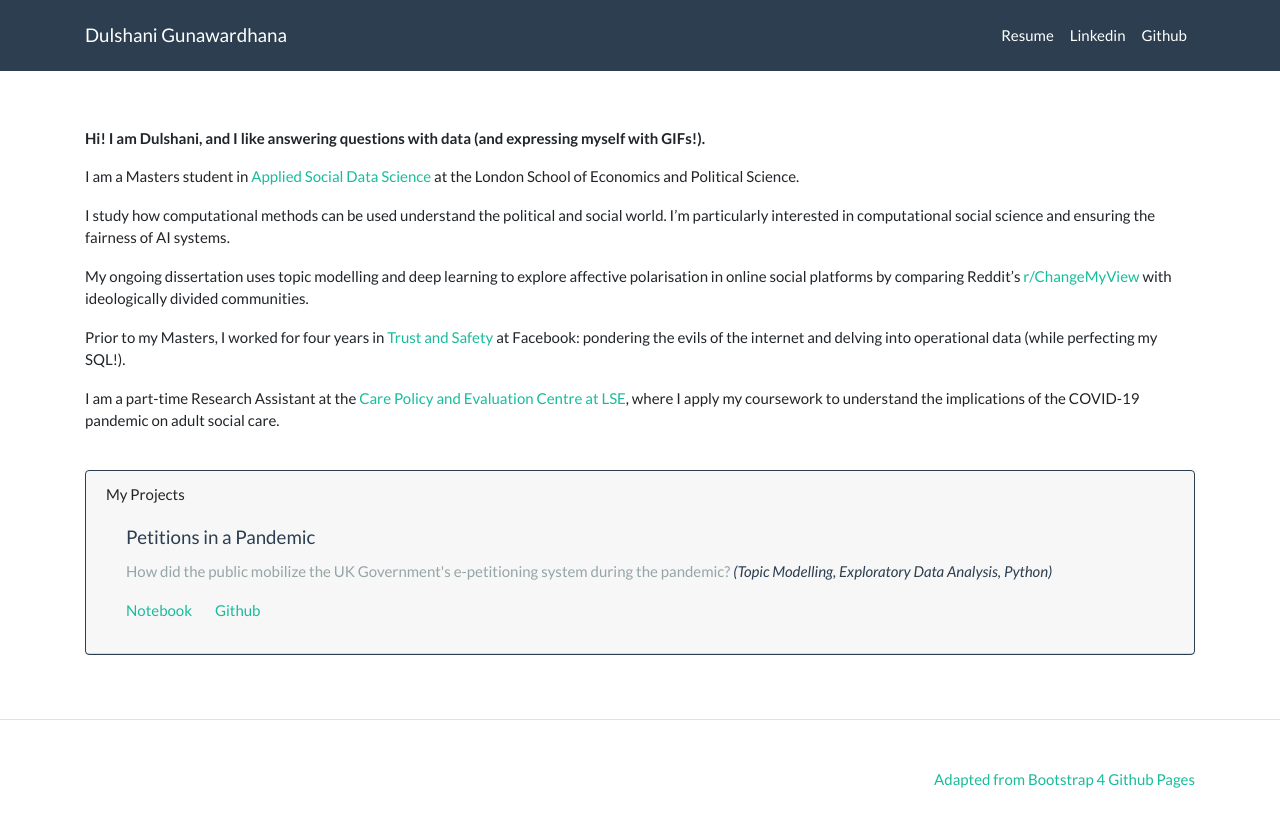
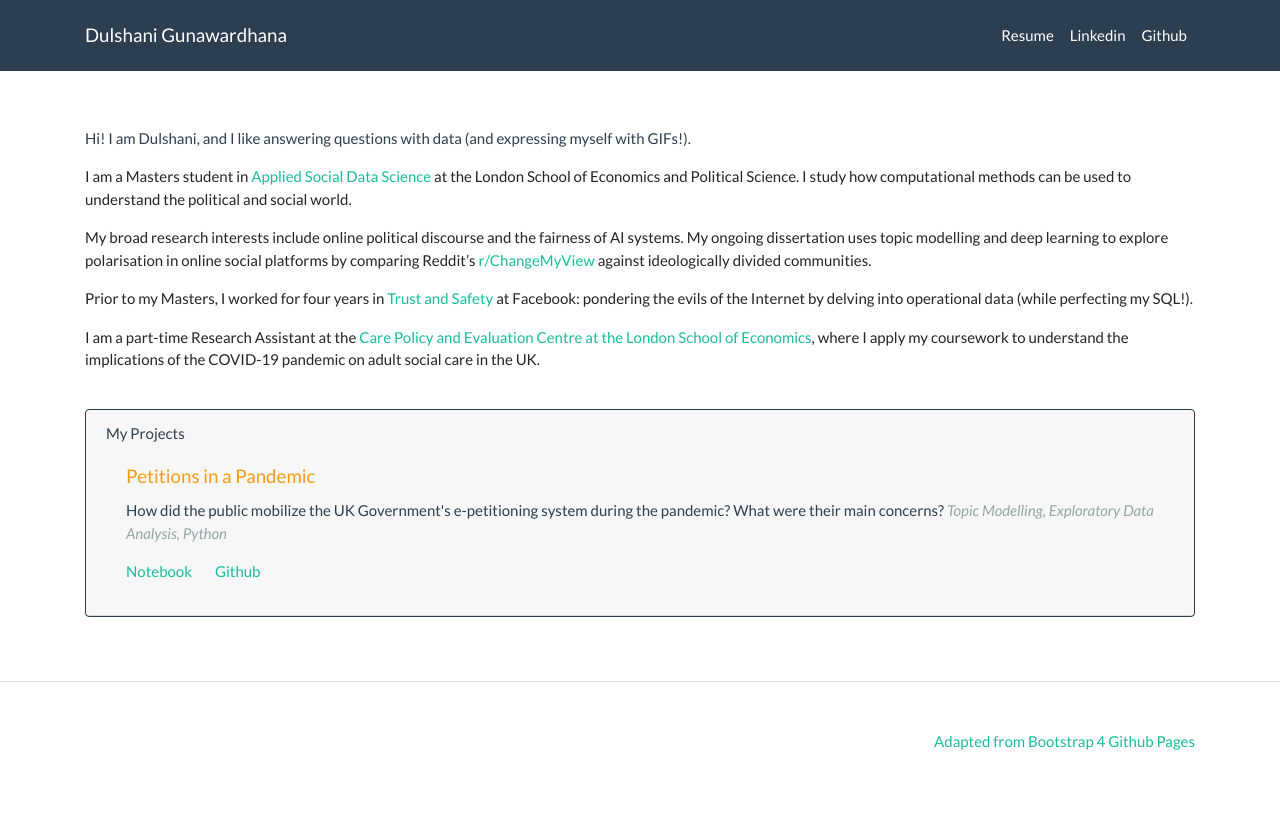
Before and after one commit to dshgna/dshgna.github.io, a Jekyll site: the page built from index.md, in a window 1280 px wide. Shown: the top 827 px of the page. Built offline with Jekyll 4.4.1, drawn with Linux system fonts in a browser that asks for light colours.

Commit message:
Update info

```diff
--- a/_layouts/page.html
+++ b/_layouts/page.html
@@ -12,10 +12,10 @@ layout: default
   </section>
   <br/>
   <div class="card mb-3 border-primary">
-  <div class="card-header">My Projects</h3>
+  <div class="card-header text-primary">My Projects</h3>
   <div class="card-body">
-    <h5 class="card-title text-primary">Petitions in a Pandemic</h5>
-    <p class="card-text text-muted">How did the public mobilize the UK Government's e-petitioning system during the pandemic? <em class = "text-primary">(Topic Modelling, Exploratory Data Analysis, Python)</em></p>
+    <h5 class="card-title text-warning">Petitions in a Pandemic</h5>
+    <p class="card-text">How did the public mobilize the UK Government's e-petitioning system during the pandemic? What were their main concerns? <em class = "text-muted">Topic Modelling, Exploratory Data Analysis, Python</em></p>
     <a href="https://nbviewer.jupyter.org/github/dshgna/Petitions-in-a-Pandemic/blob/master/Petitions%20in%20a%20Pandemic.ipynb" class="card-link">Notebook</a>
     <a href="https://github.com/dshgna/Petitions-in-a-Pandemic" class="card-link">Github</a>
   </div>
--- a/index.md
+++ b/index.md
@@ -2,14 +2,12 @@
 layout: page
 ---
 
-<strong>Hi! I am Dulshani, and I like answering questions with data (and expressing myself with GIFs!).</strong>
+<p class="text-primary"> Hi! I am Dulshani, and I like answering questions with data (and expressing myself with GIFs!).</p>
 
-I am a Masters student in [Applied Social Data Science](https://www.lse.ac.uk/methodology) at the London School of Economics and Political Science.
+I am a Masters student in [Applied Social Data Science](https://www.lse.ac.uk/methodology) at the London School of Economics and Political Science. I study how computational methods can be used to understand the political and social world.
 
-I study how computational methods can be used understand the political and social world. I'm particularly interested in computational social science and ensuring the fairness of AI systems.
+My broad research interests include online political discourse and the fairness of AI systems. My ongoing dissertation uses topic modelling and deep learning to explore polarisation in online social platforms by comparing Reddit's [r/ChangeMyView](https://www.reddit.com/r/changemyview/) against ideologically divided communities.
 
-My ongoing dissertation uses topic modelling and deep learning to explore affective polarisation in online social platforms by comparing Reddit's [r/ChangeMyView](https://www.reddit.com/r/changemyview/) with ideologically divided communities.
+Prior to my Masters, I worked for four years in [Trust and Safety](https://about.fb.com/actions/promoting-safety-and-expression/) at Facebook: pondering the evils of the Internet by delving into operational data (while perfecting my SQL!).
 
-Prior to my Masters, I worked for four years in [Trust and Safety](https://about.fb.com/actions/promoting-safety-and-expression/) at Facebook: pondering the evils of the internet and delving into operational data (while perfecting my SQL!).
-
-I am a part-time Research Assistant at the [Care Policy and Evaluation Centre at LSE](https://www.lse.ac.uk/cpec), where I apply my coursework to understand the implications of the COVID-19 pandemic on adult social care.
+I am a part-time Research Assistant at the [Care Policy and Evaluation Centre at the London School of Economics](https://www.lse.ac.uk/cpec), where I apply my coursework to understand the implications of the COVID-19 pandemic on adult social care in the UK.
```
